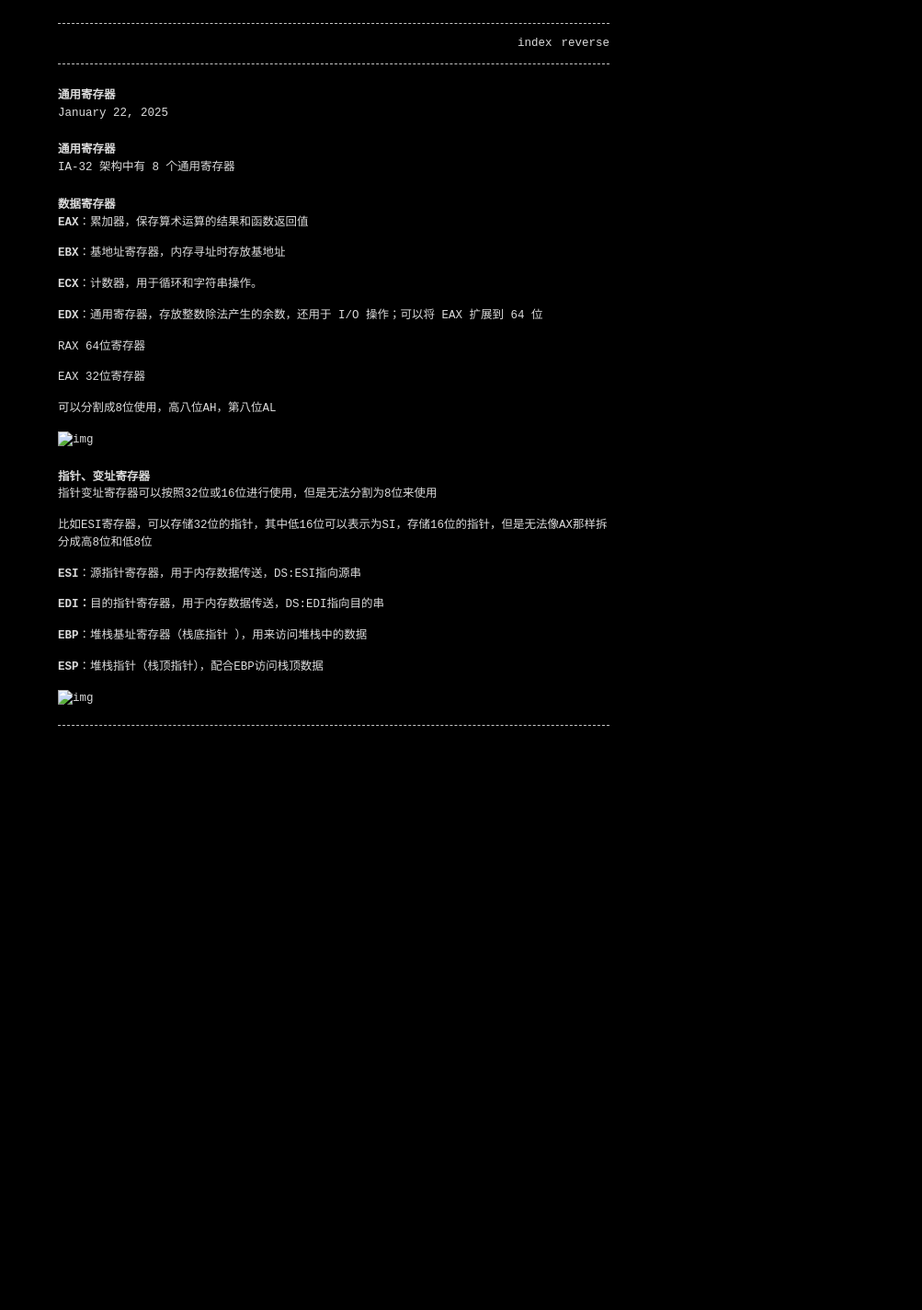
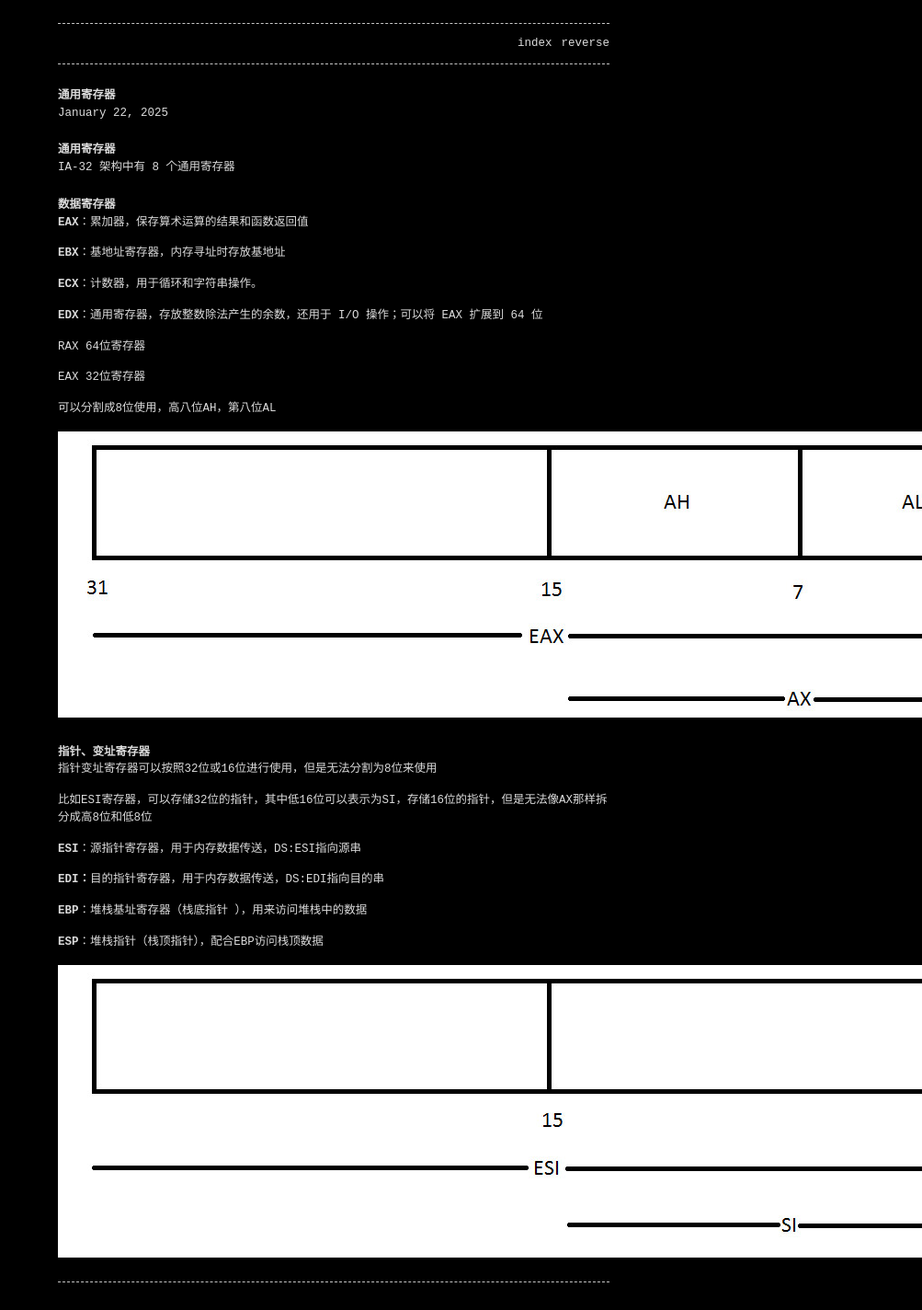
Before and after one commit to Cyphar0/Cyphar0.github.io, a Jekyll site: the page built from _posts/2025-01-21-reverse-通用寄存器.md, in a window 1280 px wide. Shown: the whole page at 92% size, without its empty margins (277-1280 px from the left). Built offline with Jekyll 4.4.1, drawn with Linux system fonts in a browser that asks for light colours; before the commit the page ends 900 px from its top, so only the background shows below that.

Commit message:
Update 2025-01-21-reverse-通用寄存器.md

```diff
--- a/_posts/2025-01-21-reverse-通用寄存器.md
+++ b/_posts/2025-01-21-reverse-通用寄存器.md
@@ -25,7 +25,7 @@ EAX 32位寄存器
 
 可以分割成8位使用，高八位AH，第八位AL
 
-![img](https://0xinfection.github.io/reversing/imgs/1520145792750.jpg)
+![1](/assets/images/通用寄存器/1.jpg)
 
 ### 指针、变址寄存器
 
@@ -45,4 +45,4 @@ EAX 32位寄存器
 
 
 
-![img](https://0xinfection.github.io/reversing/imgs/1520613988729.jpg)
+![1](/assets/images/通用寄存器/2.jpg)
```
